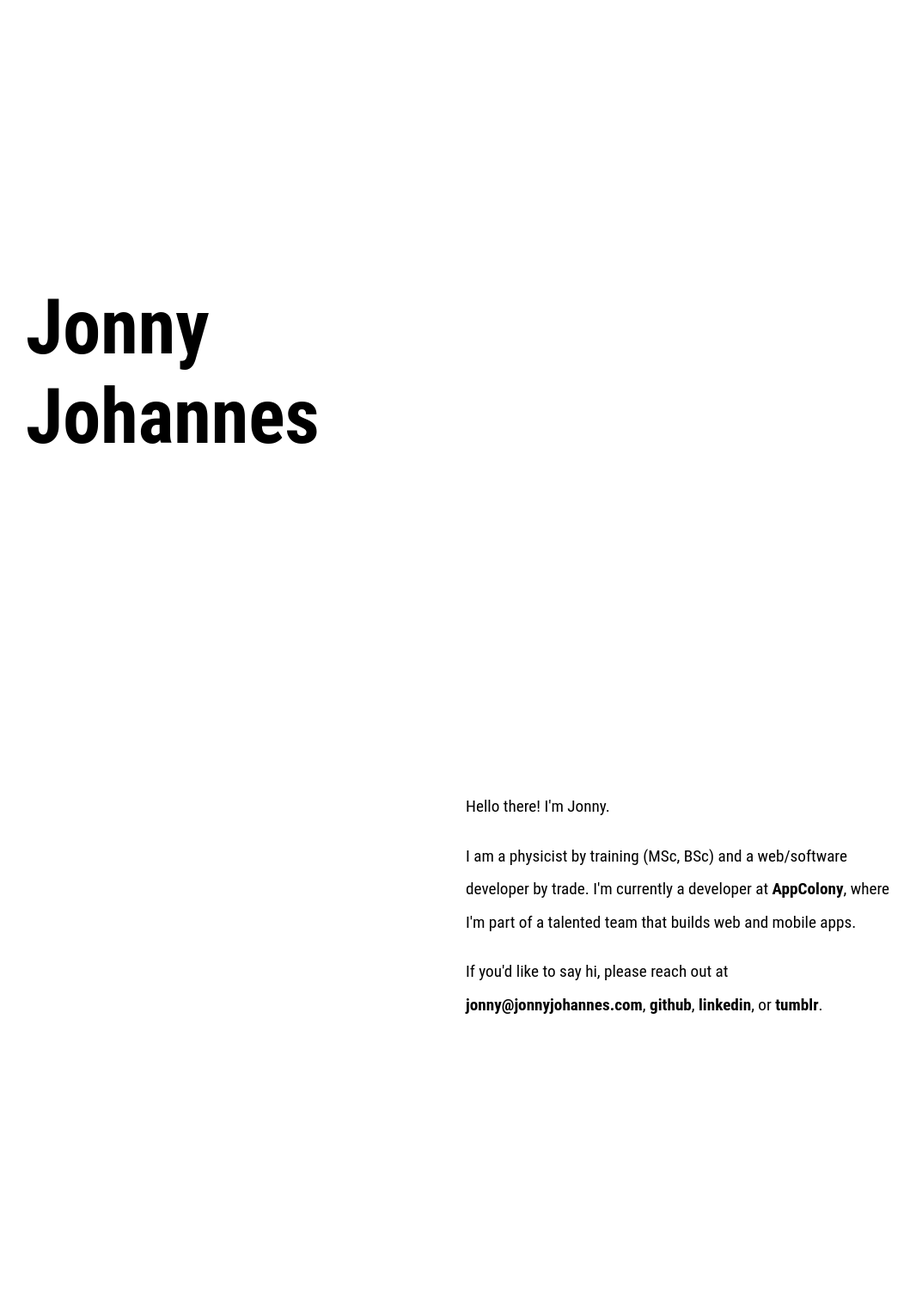
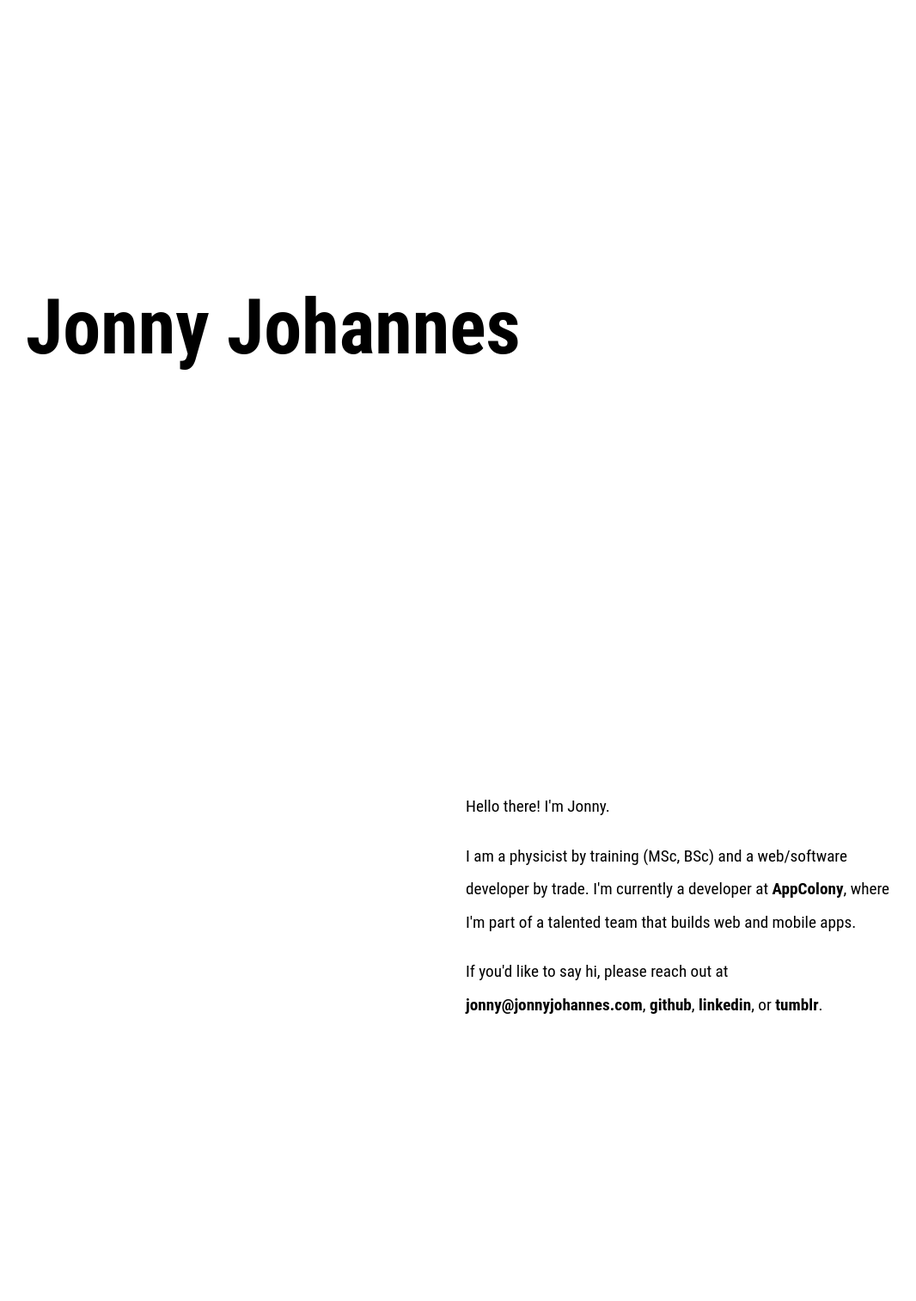
Before and after one commit to jonnyjohannes/jonnyjohannes.github.io, a Jekyll site: the page built from index.html, in a window 1280 px wide. Shown: the whole page at 86% size, without its empty margins (98-1164 px from the left). Built offline with Jekyll 4.4.1, drawn with Linux system fonts in a browser that asks for light colours; nearby versions of some CDN libraries.

Commit message:
fix for #header h1.

```diff
--- a/_includes/header.html
+++ b/_includes/header.html
@@ -1,3 +1,5 @@
 <div id='header'>
-  <h1>Jonny Johannes</br>
+  <h1>
+    Jonny Johannes
+  </h1>
 </div>
--- a/assets/stylesheets/_header.scss
+++ b/assets/stylesheets/_header.scss
@@ -1,6 +1,6 @@
 #header {
   h1 {
-    width: 40%;
+    width: 50%;
     position: fixed;
     top: 30%;
     left: 10%;
```
